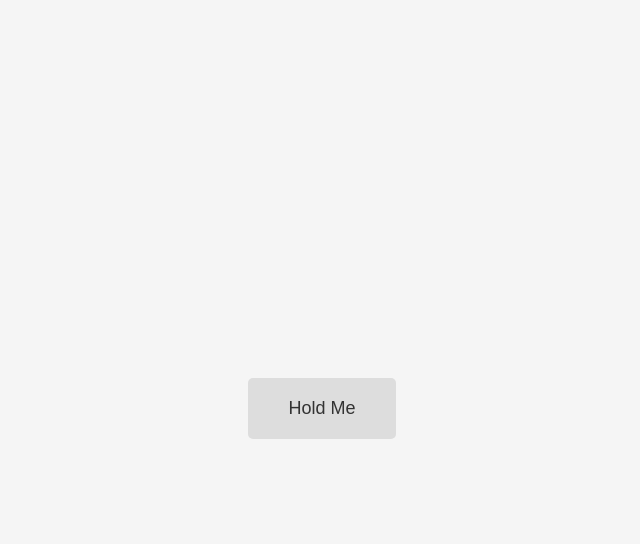
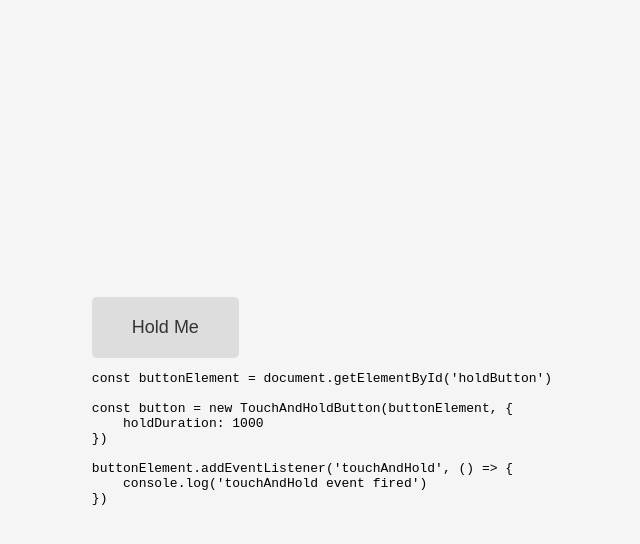
Before and after one commit to shaack/touch-and-hold-button, a plain HTML site: page index.html in a window 1280 px wide. Both pictures are taken after a click on the button "Hold Me". Shown: the whole page, without its empty margins (318-958 px from the left). Drawn offline with Linux system fonts and the light colour scheme.

Commit message:
Refactor TouchAndHoldButton to be more configurable

```diff
--- a/index.html
+++ b/index.html
@@ -8,17 +8,29 @@
 </head>
 <body>
 <div class="button-container">
-    <button id="holdButton">
-        <span class="fill" id="fill"></span>
-        Hold Me
-    </button>
+    <button type="submit" id="holdButton">Hold Me</button>
+    <pre>const buttonElement = document.getElementById('holdButton')
+
+const button = new TouchAndHoldButton(buttonElement, {
+    holdDuration: 1000
+})
+
+buttonElement.addEventListener('touchAndHold', () => {
+    console.log('touchAndHold event fired')
+})</pre>
 </div>
+
 <script type="module">
     import {TouchAndHoldButton} from './src/TouchAndHoldButton.js'
 
-    const button = new TouchAndHoldButton(document.getElementById('holdButton'), {
-        holdTime: 1000
+    const buttonElement = document.getElementById('holdButton')
+    const button = new TouchAndHoldButton(buttonElement, {
+        holdDuration: 1000
+    })
+    buttonElement.addEventListener('touchAndHold', () => {
+        console.log('touchAndHold event fired')
     })
 </script>
+
 </body>
 </html>
--- a/src/TouchAndHoldButton.js
+++ b/src/TouchAndHoldButton.js
@@ -4,9 +4,14 @@
  * License: MIT, see file 'LICENSE'
  */
 
-export class TouchAndHoldButton {
-    constructor(buttonElement, props = {}) {
-        let holdDuration = 1000  // 3 seconds, which matches the CSS transition
+export function TouchAndHoldButton(buttonElement, props = {}) {
+
+    this.props = {
+        holdDuration: 1000,
+        preventDefault: true
+    }
+    Object.assign(this.props, props)
+
     let holdTimeout
 
     this.fillElement = document.createElement('span')
@@ -18,25 +23,32 @@ export class TouchAndHoldButton {
     this.fillElement.style.width = "0" // Initial state: no fill
     this.fillElement.style.backgroundColor = "rgba(0,0,0,0.1)" // This is the color that will fill the button
     this.fillElement.style.zIndex = "0"
-        this.fillElement.style.transition = "width 1s linear" // 3s matches our holdDuration in JS
+    this.fillElement.style.transition = `width ${this.props.holdDuration / 1000}s linear`
     buttonElement.append(this.fillElement)
 
+    if (this.props.preventDefault) {
+        buttonElement.addEventListener("click", (event) => {
+            event.preventDefault()
+        })
+    }
+
     const startHold = () => {
+        addPointerUpListener(buttonElement, stopHold)
         this.fillElement.style.width = "100%"  // This triggers the fill effect
         holdTimeout = setTimeout(() => {
-                alert('Action executed!')
+            buttonElement.dispatchEvent(new Event('touchAndHold'))
             stopHold()
-            }, holdDuration)
+        }, this.props.holdDuration)
     }
 
     const stopHold = () => {
+        buttonElement.removeTouchAndHoldPointerUpListener()
         clearTimeout(holdTimeout)
         this.fillElement.style.width = "0"
-            this.fillElement.style.transition = "width 0.05s ease-in-out"  // This resets the fill effect
+        this.fillElement.style.transition = "none" // "width 0.05s ease-in-out"  // This resets the fill effect
 
-            // Restore the transition after a short delay
         setTimeout(() => {
-                this.fillElement.style.transition = "width 1s linear"
+            this.fillElement.style.transition = `width ${this.props.holdDuration / 1000}s linear`
         }, 50)
     }
 
@@ -50,15 +62,13 @@ export class TouchAndHoldButton {
     }
 
     function addPointerUpListener(element, callback) {
-            element.addEventListener('pointerup', callback)
-            element.addEventListener('touchend', callback)
+        window.addEventListener('pointerup', callback)
+        window.addEventListener('touchend', callback)
         element.removeTouchAndHoldPointerUpListener = () => {
-                element.removeEventListener('pointerup', callback)
-                element.removeEventListener('touchend', callback)
+            window.removeEventListener('pointerup', callback)
+            window.removeEventListener('touchend', callback)
         }
     }
 
     addPointerDownListener(buttonElement, startHold)
-        addPointerUpListener(buttonElement, stopHold)
 }
-}
```
Lines whose indentation alone changed are shown as unchanged.
